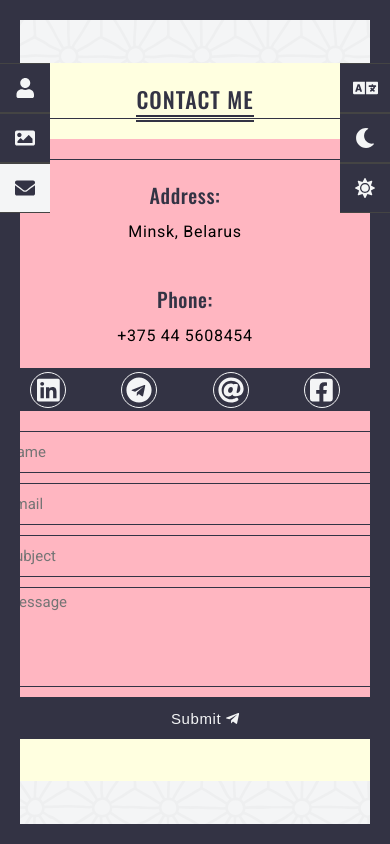
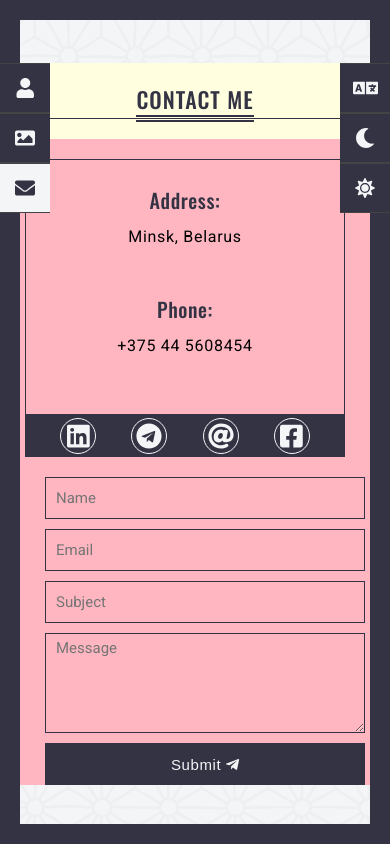
Before and after one commit to kotsur-vlad/portfolio, a React (Create React App) app: page /contacts in a window 390 px wide. Built offline with nearby package versions, Linux system fonts and the light colour scheme.

Commit message:
Finished 'Contacts' component styles

```diff
--- a/src/contacts/Contacts.module.scss
+++ b/src/contacts/Contacts.module.scss
@@ -3,30 +3,32 @@
 
 .wrapper {
 	@include flex (column, flex-start, center);
+	margin-bottom: 40px;
 	.contacts {
+
 		@include flex (row, center, stretch);
 		flex-wrap: wrap;
 
 		background-color: lightpink;
 		.first{
+			@media screen and (max-width: 1020px) {
+				min-width: 320px;
+			}
 			@include flex (column, flex-start, center);
 			min-width: 420px;
 			margin: 0 30px 0 10px;
 			ul {
 				box-sizing: border-box;
 				width: 100%;
-				height: auto;
+				height: 256px;
 				margin-top: 20px;
 				border: 1px solid $primaryColor;
 			}
 			li {
 				height: 42px;
 				text-align: center;
-				//&:nth-child(4) {
-				//	height: 100px;
-				//}
 				&:nth-child(odd) {
-					margin-top: 20px;
+					margin-top: 25px;
 					color: $primaryColor;
 					font: 500 2rem Oswald;
 					letter-spacing: 0.6px;
@@ -44,8 +46,11 @@
 			}
 		}
 		.second {
+			@media screen and (max-width: 1020px) {
+				min-width: 320px;
+			}
 			min-width: 420px;
-			margin: 0 10px 0px 30px;
+			margin: 0 10px 0 30px;
 
 			form {
 				@include flex (column, flex-start, center);
```
